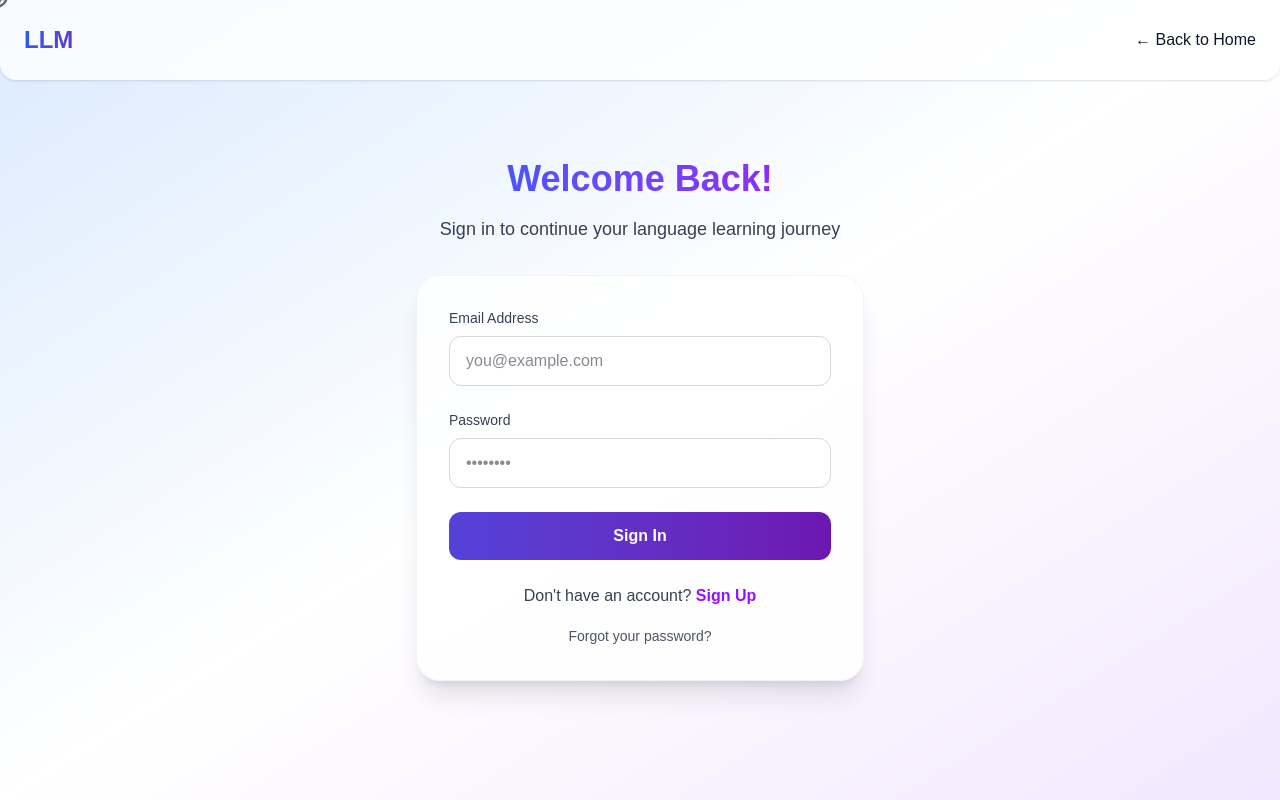
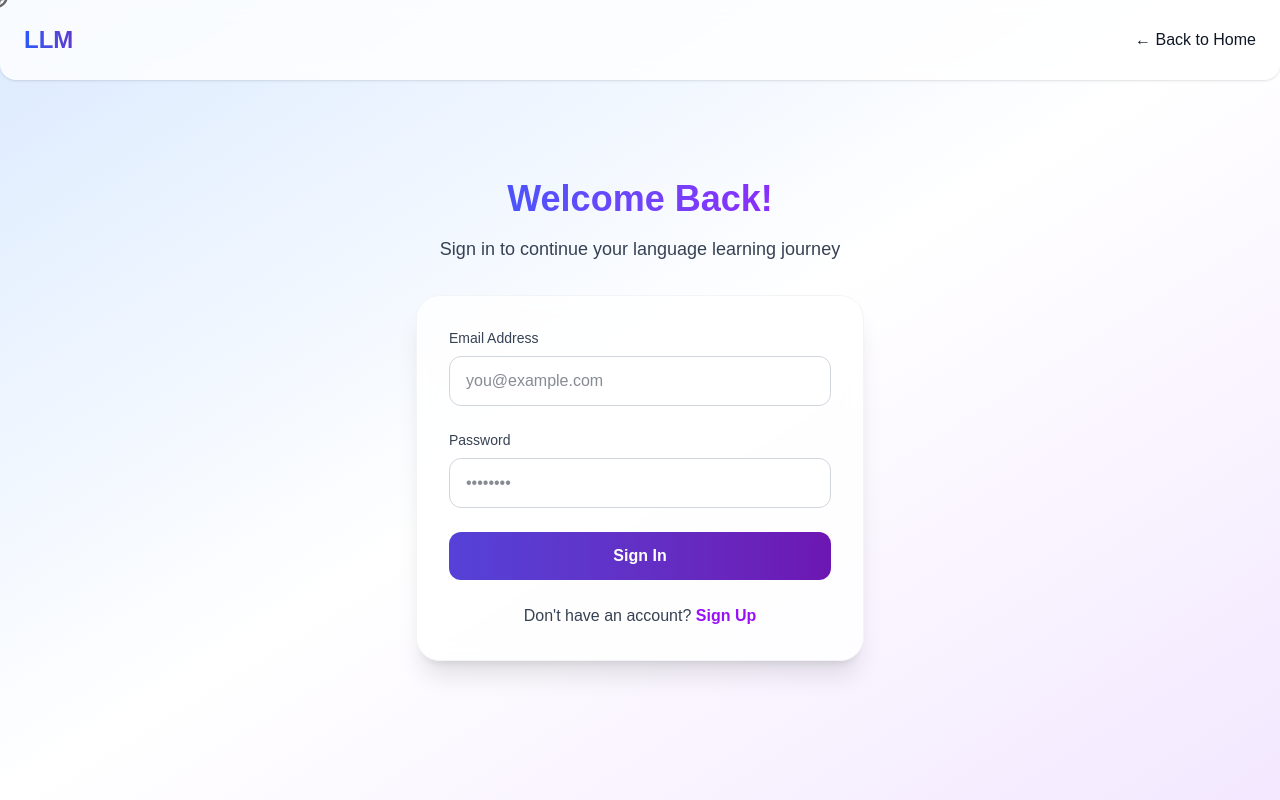
Before and after one commit to Mintype/HackRU2025, a Next.js app: page /login in a window 1280 px wide. Built offline with nearby package versions, Linux system fonts and the light colour scheme; no server answers.

Commit message:
removed login

```diff
--- a/src/app/login/page.tsx
+++ b/src/app/login/page.tsx
@@ -232,18 +232,6 @@
               </button>
             </p>
           </div>
-
-          {/* Forgot Password */}
-          {isLogin && (
-            <div className="mt-4 text-center">
-              <button
-                type="button"
-                className="text-sm text-gray-600 hover:text-purple-600"
-              >
-                Forgot your password?
-              </button>
-            </div>
-          )}
         </div>
       </div>
     </div>
```
